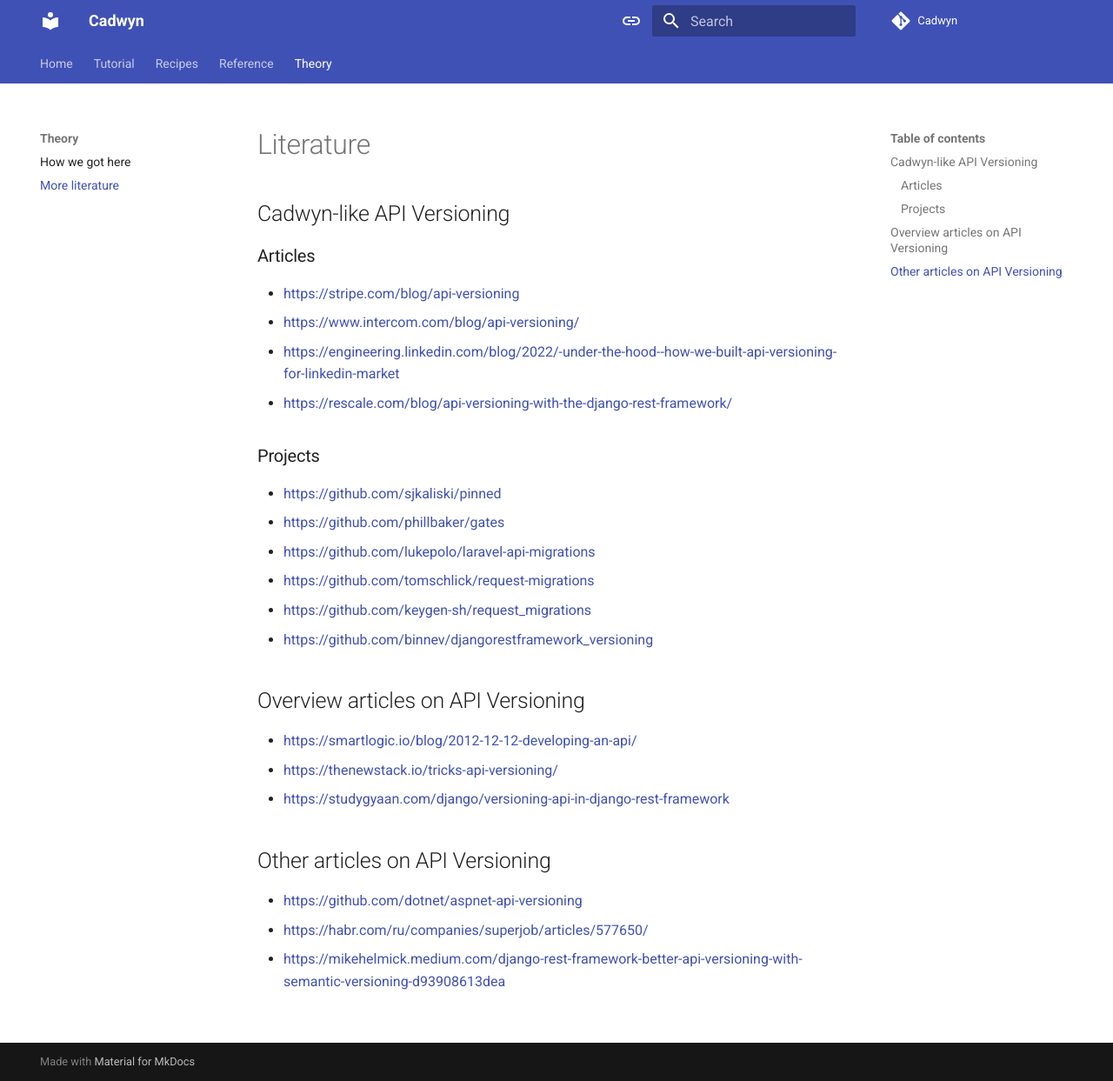
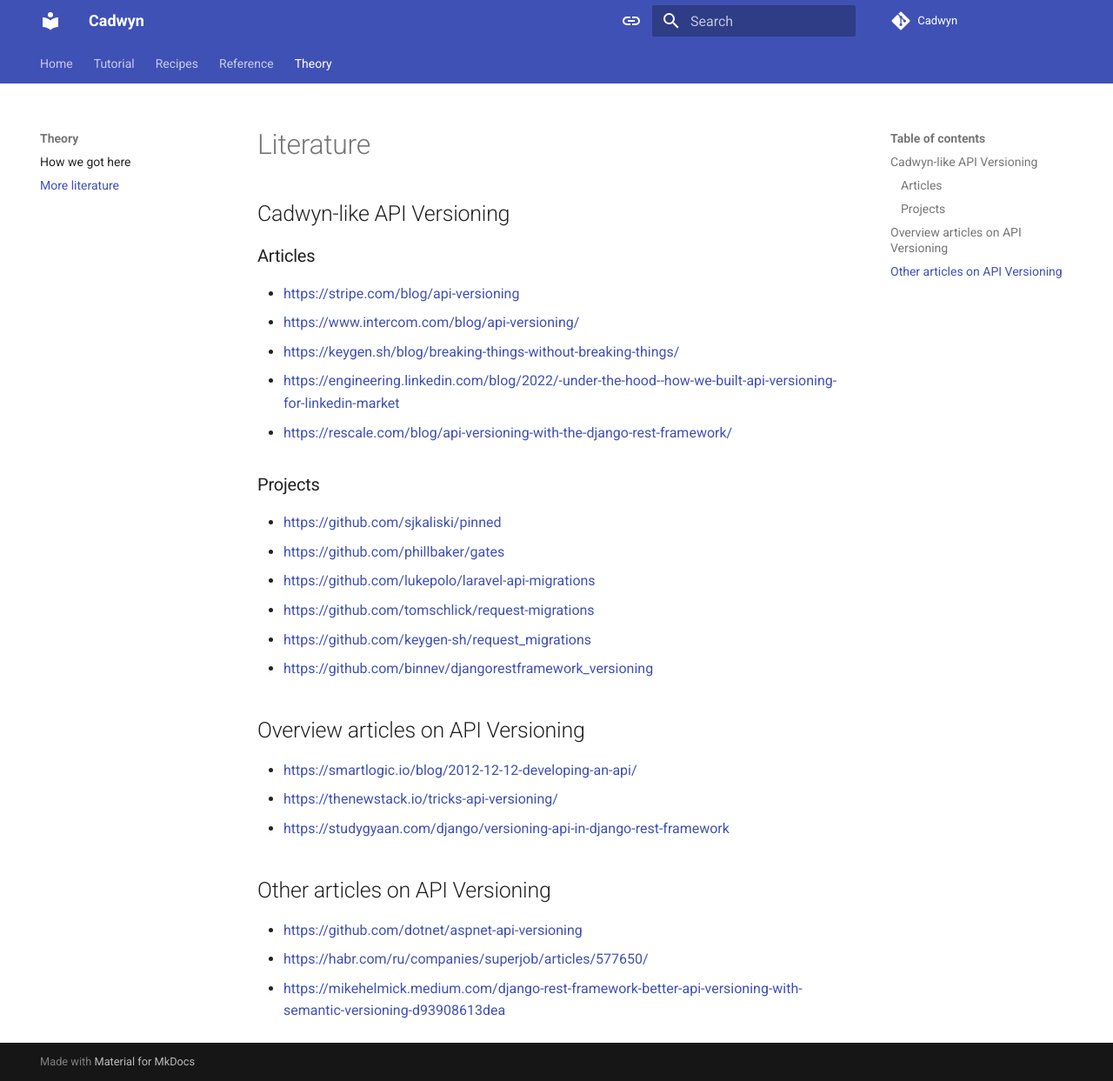
Before and after one commit to zmievsa/cadwyn, an MkDocs documentation site: the page built from docs/theory/literature.md, in a window 1280 px wide and 1243 px high. Shown: the whole window at 87% size. Built offline with MkDocs 1.6.1 and Material for MkDocs 9.7.7, drawn with Linux system fonts in a browser that asks for light colours; comment, search, counter and statistics services are not loaded.

Commit message:
Add keygen.sh to literature

```diff
--- a/docs/theory/literature.md
+++ b/docs/theory/literature.md
@@ -6,6 +6,7 @@
 
 * <https://stripe.com/blog/api-versioning>
 * <https://www.intercom.com/blog/api-versioning/>
+* <https://keygen.sh/blog/breaking-things-without-breaking-things/>
 * <https://engineering.linkedin.com/blog/2022/-under-the-hood--how-we-built-api-versioning-for-linkedin-market>
 * <https://rescale.com/blog/api-versioning-with-the-django-rest-framework/>
 
```
